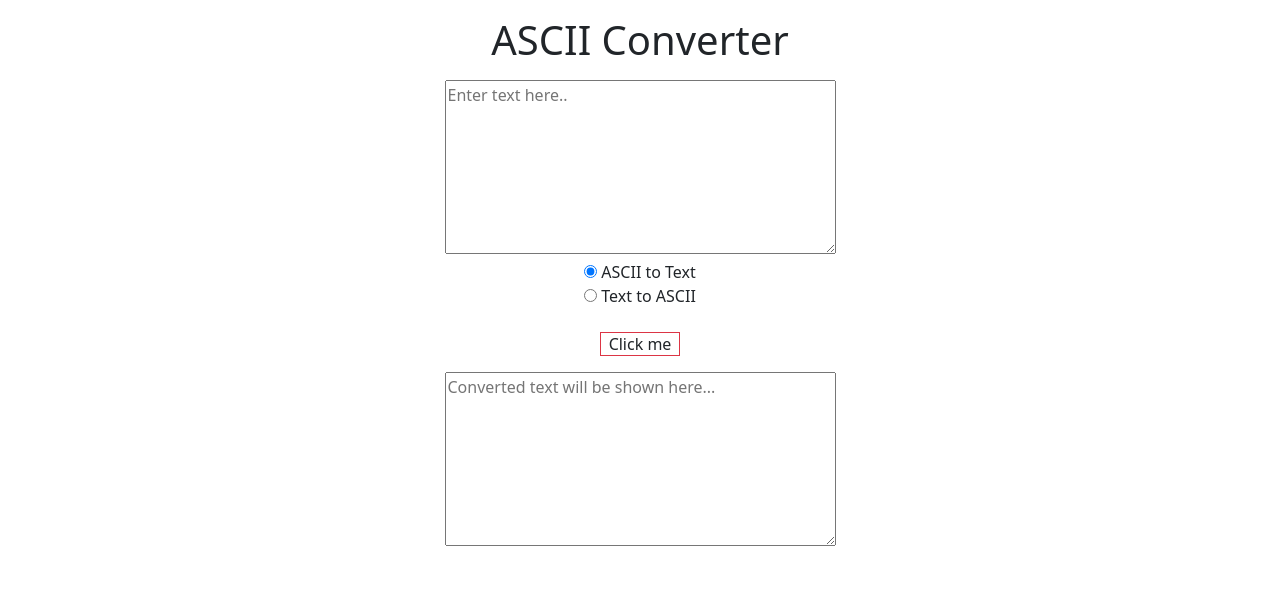
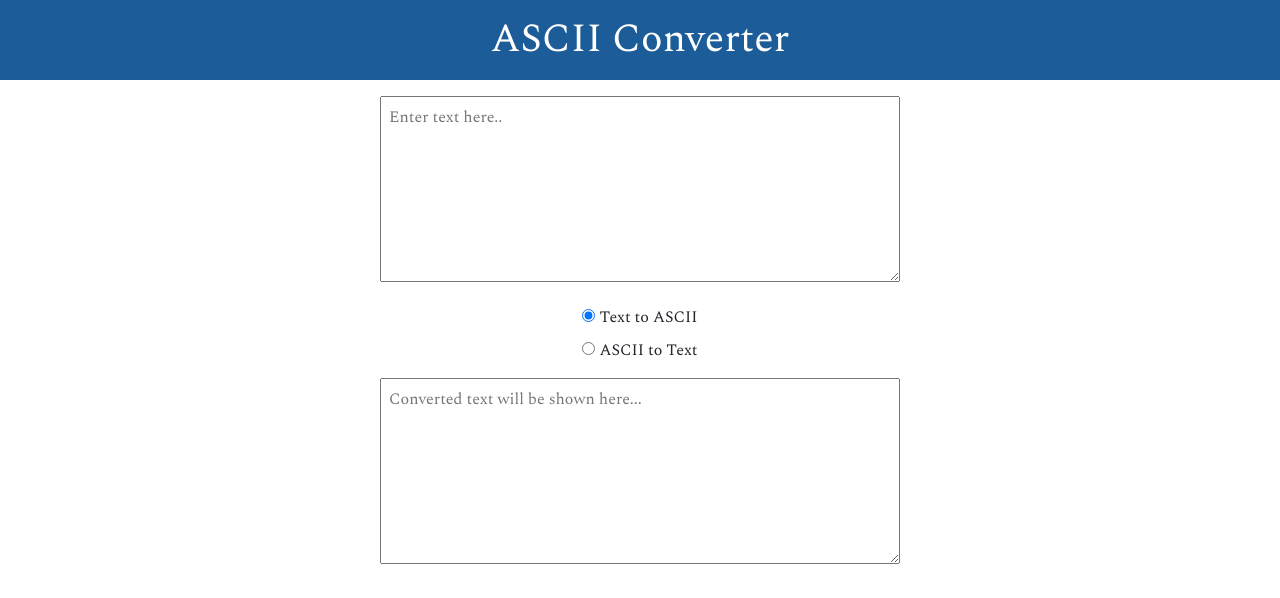
Before and after one commit to algomonk016/ASCII-Converter, a plain HTML site: page index.html in a window 1280 px wide. Drawn offline with nearby package versions, Linux system fonts and the light colour scheme.

Commit message:
Updated UI

```diff
--- a/index.html
+++ b/index.html
@@ -5,51 +5,34 @@
     <meta name="viewport" content="width=device-width, initial-scale=1.0">
     <title>ASCII Converter</title>
     <link href="https://cdn.jsdelivr.net/npm/bootstrap@5.0.0-beta1/dist/css/bootstrap.min.css" rel="stylesheet" integrity="sha384-giJF6kkoqNQ00vy+HMDP7azOuL0xtbfIcaT9wjKHr8RbDVddVHyTfAAsrekwKmP1" crossorigin="anonymous">
-    <script src="https://cdn.jsdelivr.net/npm/bootstrap@5.0.0-beta1/dist/js/bootstrap.bundle.min.js" integrity="sha384-ygbV9kiqUc6oa4msXn9868pTtWMgiQaeYH7/t7LECLbyPA2x65Kgf80OJFdroafW" crossorigin="anonymous"></script>
+    <link rel="stylesheet" href="style.css">
 </head>
 <body>
 
-    <h1 class="text-center m-3">ASCII Converter</h1>
+    <h1 class="
+        text-center
+        mb-3
+        header
+        text-white
+        p-3
+    ">
+        ASCII Converter
+    </h1>
 
     <form action="" class="text-center m-3">
-        <textarea class="" name="inputText" id="inputText" cols="40" rows="7" placeholder="Enter text here.."></textarea>
+        <textarea class="p-2 col-lg-5 col-md-6 col-10" onkeyup="convert()" name="inputText" id="inputText" cols="40" rows="7" placeholder="Enter text here.."></textarea>
 
-        <br>
-        <input type="radio" name="conversion" id="toText" checked> ASCII to Text <br>
-        <input type="radio" name="conversion" id="toASCII"> Text to ASCII <br>
-        <br>
-        <span onclick="convert()" class="border border-danger px-2">Click me</span> <br>
-        <textarea class="mt-3" name="" id="outputText" cols="40" rows="7" placeholder="Converted text will be shown here..."></textarea>
+        <div class="m-3">
+            <input type="radio" name="conversion" id="toASCII" checked class="mb-3"> Text to ASCII  <br>
+            <input type="radio" name="conversion" id="toText"> ASCII to Text
+        </div>
+
+        <textarea class="p-2 col-lg-5 col-md-6 col-10" name="" id="outputText" cols="40" rows="7" placeholder="Converted text will be shown here..."></textarea>
     </form>
 
 
-    <script>
-        function convert() {
-            if(document.getElementById('toText').checked == true) convertToText();
-            else convertToAscii();
-        }
+    <script src="script.js"></script>
+    <script src="https://cdn.jsdelivr.net/npm/bootstrap@5.0.0-beta1/dist/js/bootstrap.bundle.min.js" integrity="sha384-ygbV9kiqUc6oa4msXn9868pTtWMgiQaeYH7/t7LECLbyPA2x65Kgf80OJFdroafW" crossorigin="anonymous"></script>
 
-        function convertToText() {
-            let textToConvert = document.getElementById('inputText').value;
-            let obj = textToConvert.split(" ");
-            let textToPrint = "";
-            for(let i=0; i<obj.length; i++)
-                textToPrint += String.fromCharCode(obj[i]);
-            // console.log(textToPrint);
-
-            document.getElementById('outputText').innerHTML = textToPrint;
-        }
-        function convertToAscii() {
-            let textToConvert = document.getElementById('inputText').value;
-            // console.log(textToConvert);
-            let textToPrint = "";
-            for(let i=0; i<textToConvert.length; i++) {
-                textToPrint += textToConvert.charCodeAt(i);
-                textToPrint+= " ";
-            }
-            // console.log(textToPrint);
-            document.getElementById('outputText').innerHTML = textToPrint;
-        }
-    </script>
 </body>
 </html>
--- /dev/null
+++ b/script.js
@@ -0,0 +1,26 @@
+function convert() {
+    if(document.getElementById('toText').checked == true) convertToText();
+    else convertToAscii();
+}
+
+function convertToText() {
+    let textToConvert = document.getElementById('inputText').value;
+    let obj = textToConvert.split(" ");
+    let textToPrint = "";
+    for(let i=0; i<obj.length; i++)
+        textToPrint += String.fromCharCode(obj[i]);
+    // console.log(textToPrint);
+
+    document.getElementById('outputText').innerHTML = textToPrint;
+}
+function convertToAscii() {
+    let textToConvert = document.getElementById('inputText').value;
+    // console.log(textToConvert);
+    let textToPrint = "";
+    for(let i=0; i<textToConvert.length; i++) {
+        textToPrint += textToConvert.charCodeAt(i);
+        textToPrint+= " ";
+    }
+    // console.log(textToPrint);
+    document.getElementById('outputText').innerHTML = textToPrint;
+}
--- /dev/null
+++ b/style.css
@@ -0,0 +1,19 @@
+@import url('https://fonts.googleapis.com/css2?family=Alegreya:ital@0;1&display=swap');
+@import url('https://fonts.googleapis.com/css2?family=Spectral:wght@200;300;400&display=swap');
+
+/*
+font-family: 'Alegreya', serif;
+font-family: 'Spectral', serif;
+222222  black
+F1FFFA  light
+1C5D99  blue
+*/
+
+*{
+    font-family: 'Spectral', serif;
+    box-sizing: border-box;
+}
+
+.header {
+    background-color: #1C5D99;
+}
```
